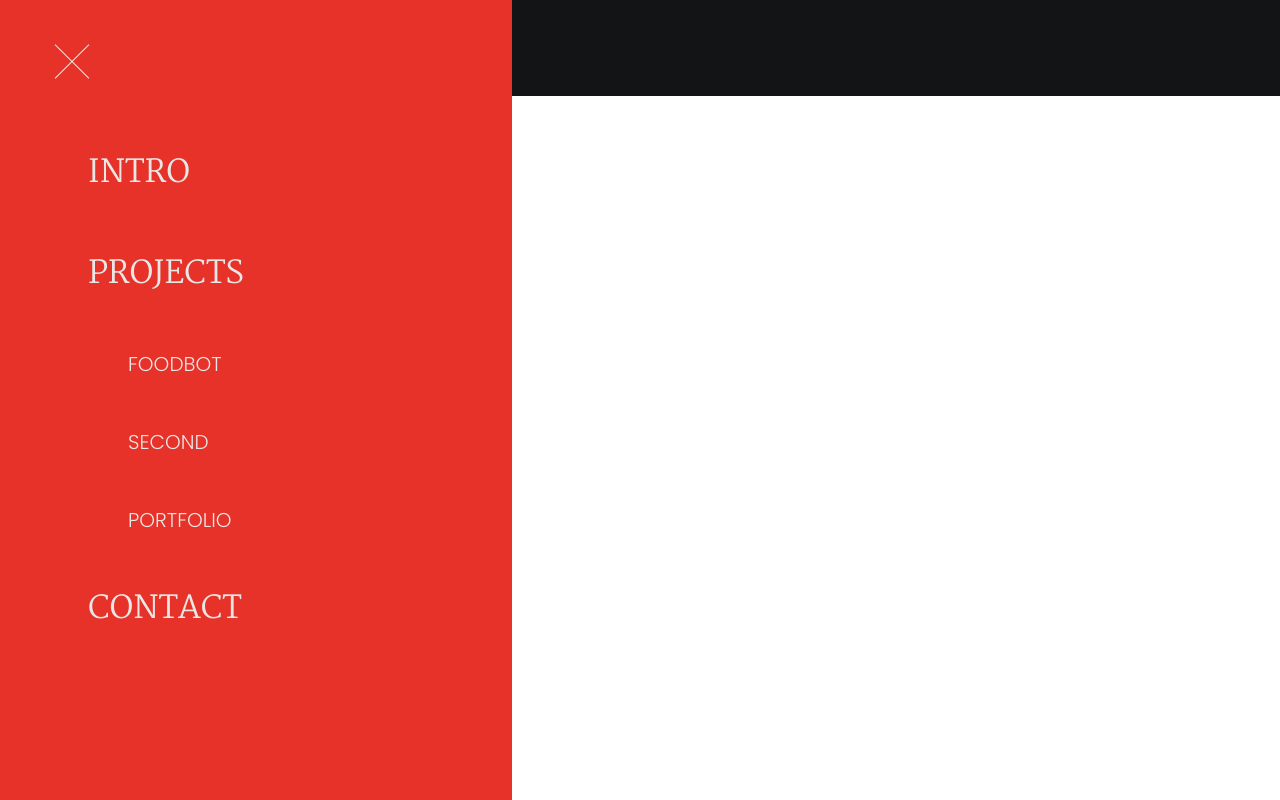
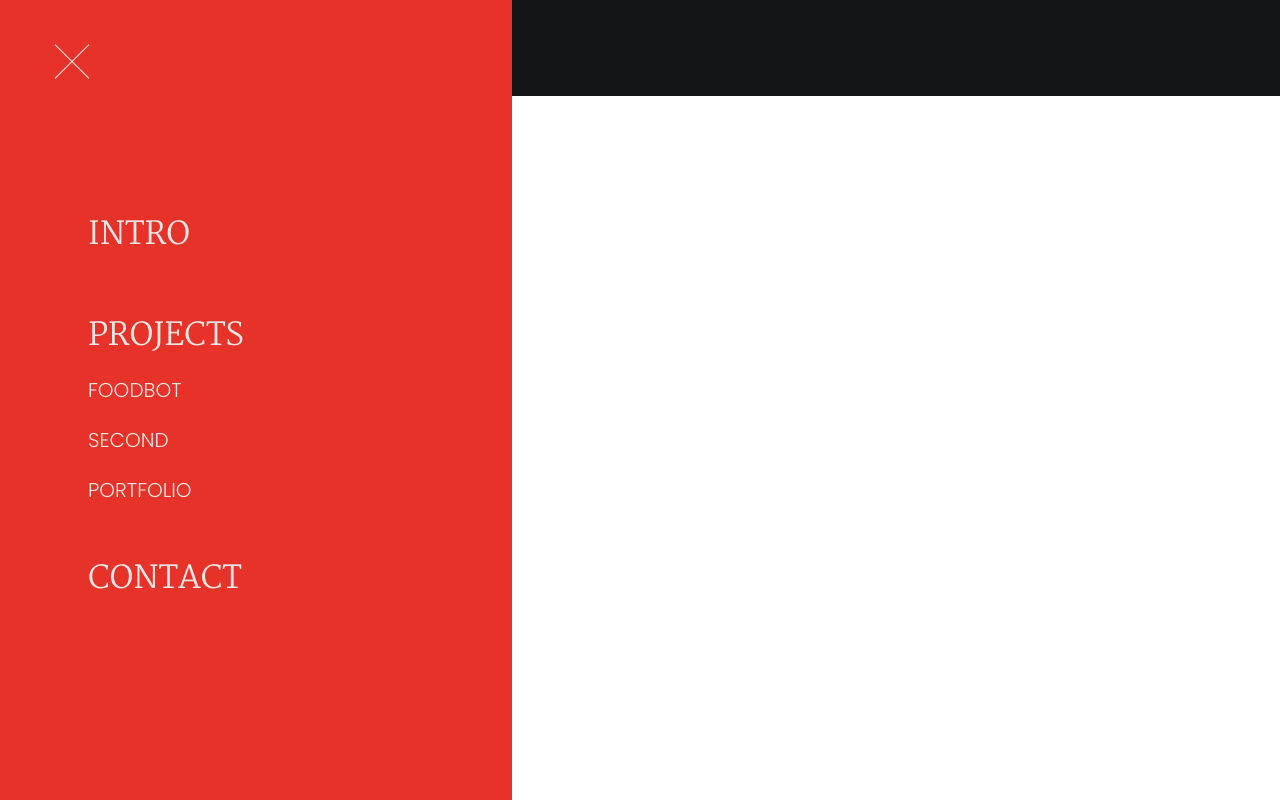
Before and after one commit to mateusz-fortuna/portfolio, a Next.js app: page / in a window 1280 px wide. Both pictures are taken after a click on the button 72 px from the left and 61 px from the top of the page. Built offline with nearby package versions, Linux system fonts and the light colour scheme.

Commit message:
Improve the menu UI and animations

```diff
--- a/components/AnimatedText/index.tsx
+++ b/components/AnimatedText/index.tsx
@@ -6,6 +6,7 @@ type Props = {
   mount: boolean;
   children: string;
   nth?: number;
+  style?: React.CSSProperties;
 };
 
 const splitText = (txt: string) => {
@@ -13,7 +14,12 @@ const splitText = (txt: string) => {
   return txt.match(linesSplittingRegex)?.map((line) => line.trimEnd()) || [txt];
 };
 
-const AnimatedText = ({ mount, children, nth = 0 }: Props): JSX.Element => {
+const AnimatedText = ({
+  mount,
+  children,
+  nth = 0,
+  style,
+}: Props): JSX.Element => {
   const textLines = splitText(children);
   const animationDelay = 50;
   const componentDelay = nth * animationDelay;
@@ -21,12 +27,15 @@ const AnimatedText = ({ mount, children, nth = 0 }: Props): JSX.Element => {
 
   return (
     <TransitionGroup>
-      <p>
+      <p style={style}>
         {textLines.map((line, index) => (
           <div className={styles.text__wrapper} key={`line${index}`}>
             <Transition
               in={mount}
-              timeout={animationDuration + index * animationDelay}
+              timeout={{
+                enter: 0,
+                exit: animationDuration + index * animationDelay,
+              }}
               appear
               unmountOnExit
             >
--- a/components/Menu/Navigation/ProjectsList/index.tsx
+++ b/components/Menu/Navigation/ProjectsList/index.tsx
@@ -1,10 +1,11 @@
+import styles from "../../../../styles/Menu.module.sass";
 import { content } from "../../../../public/content";
 import { Props } from "../SectionsList";
 import AnimatedText from "../../../AnimatedText";
 import Item from "../Item";
 
 const ProjectsList = ({ isMounted }: Props) => (
-  <ol>
+  <ol className={styles.menu__navigation_projects_list}>
     {Object.keys(content.projects).map((projectName, index) => (
       <Item url={"/casestudy/" + projectName} key={projectName}>
         <h2>
--- a/styles/Menu.module.sass
+++ b/styles/Menu.module.sass
@@ -46,15 +46,34 @@
   height: 100%
   width: 0%
   transition: $transition
+  transition-delay: .5s
 
 .menu__background_opened
   width: 512px
+  transition-delay: 0s
 
 // ----------NAVIGATION---------- //
 
 .menu__navigation
   z-index: 1
   text-transform: uppercase
+  & > ol
+    & > li:nth-child(2) > h1
+      margin-bottom: 0
+      & > div > p
+        margin-bottom: 0
+    & > ol
+      margin-top: -0.5rem
+    & > li:last-child > h1
+      margin: 0
+      & > div > p
+        margin: 0
+
+.menu__navigation_projects_list
+  padding-left: 0
+  & > li:not(:last-child) > h2
+    margin-bottom: 0
+
 
 // ----------MEDIA-QUERIES---------- //
 
```
